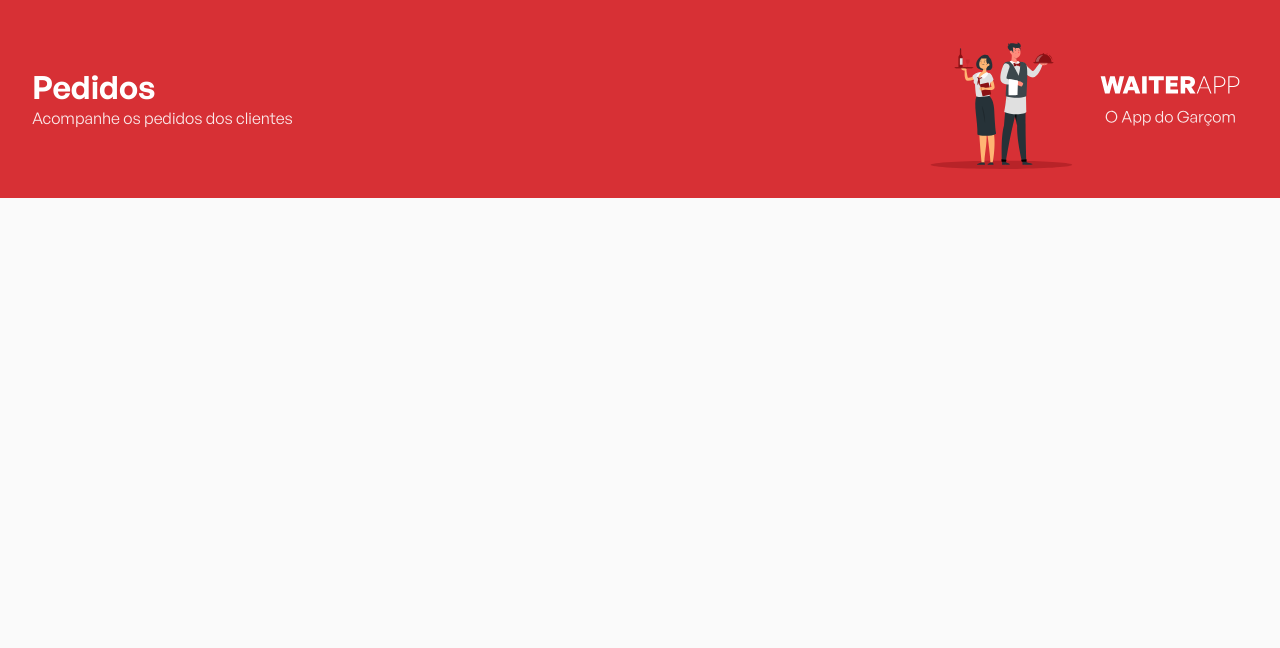
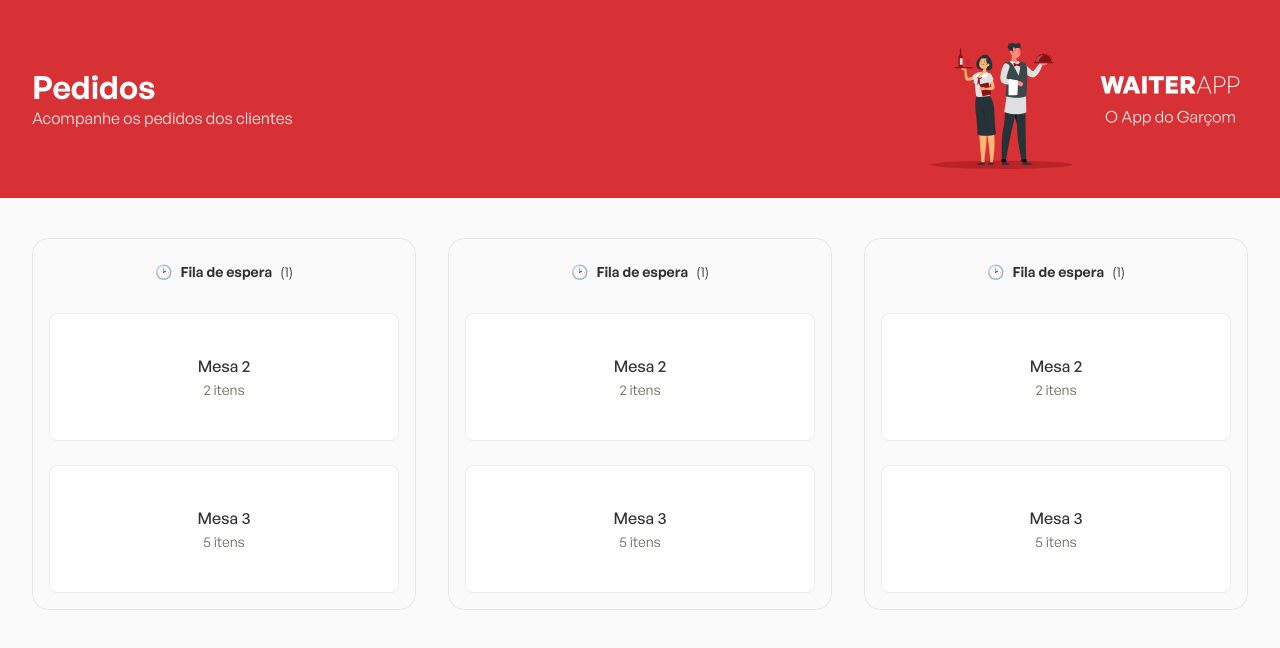
Before and after one commit to gabrielCesarino/waiterapp-react-fe, a React (Vite) app: page / in a window 1280 px wide. Shown: the top 648 px of the page. Built offline with nearby package versions, Linux system fonts and the light colour scheme.

Commit message:
add: orders and card board components

```diff
--- a/src/App.tsx
+++ b/src/App.tsx
@@ -1,4 +1,5 @@
 import { Header } from './components/Header';
+import { Orders } from './components/Orders';
 import { GlobalStyles } from './styles/GlobalStyles';
 
 export function App() {
@@ -6,6 +7,7 @@
 		<>
 			<GlobalStyles />
 			<Header />
+			<Orders />
 		</>
 	);
 }
--- /dev/null
+++ b/src/components/Orders/index.tsx
@@ -0,0 +1,12 @@
+import { Container } from './styles';
+import { OrdersBoard } from '../OrdersBoard';
+
+export function Orders() {
+	return(
+		<Container>
+			<OrdersBoard />
+			<OrdersBoard />
+			<OrdersBoard />
+		</Container>
+	);
+}
--- /dev/null
+++ b/src/components/Orders/styles.ts
@@ -0,0 +1,9 @@
+import styled from 'styled-components';
+
+export const Container = styled.div`
+ width: 100%;
+ max-width: 76rem;
+ margin: 2.5rem auto;
+ display: flex;
+ gap: 2rem;
+`;
--- /dev/null
+++ b/src/components/OrdersBoard/index.tsx
@@ -0,0 +1,21 @@
+import { Board, OrdersContainer } from './styles';
+
+export function OrdersBoard() {
+	return <Board>
+		<header>
+			<span>🕑</span>
+			<strong>Fila de espera</strong>
+			<span>(1)</span>
+		</header>
+		<OrdersContainer>
+			<button type='button'>
+				<strong>Mesa 2</strong>
+				<span>2 itens</span>
+			</button>
+			<button type='button'>
+				<strong>Mesa 3</strong>
+				<span>5 itens</span>
+			</button>
+		</OrdersContainer>
+	</Board>;
+}
--- /dev/null
+++ b/src/components/OrdersBoard/styles.ts
@@ -0,0 +1,52 @@
+import styled from 'styled-components';
+
+export const Board = styled.div`
+	padding: 1rem;
+	border: 1px solid rgba(204, 204, 204, 0.4);
+	border-radius: 16px;
+	display: flex;
+	flex-direction: column;
+	align-items: center;
+	flex: 1;
+
+	header {
+		padding: 0.5rem;
+		font-size: 0.875rem;
+		display: flex;
+		align-items: center;
+		gap: 0.5rem;
+	}
+`;
+
+export const OrdersContainer = styled.div`
+	display: flex;
+	flex-direction: column;
+	width: 100%;
+	margin-top: 1.5rem;
+
+	button {
+		background: #fff;
+		border: 1px solid rgba(204, 204, 204, 0.4);
+		height: 8rem;
+		border-radius: 8px;
+		width: 100%;
+		display: flex;
+		flex-direction: column;
+		justify-content: center;
+		align-items: center;
+		gap: 0.25rem;
+
+		strong {
+			font-weight: 500;
+		}
+
+		span {
+			color: #665;
+			font-size: 0.875rem;
+		}
+
+		& + button {
+			margin-top: 1.5rem;
+		}
+	}
+`;
```
